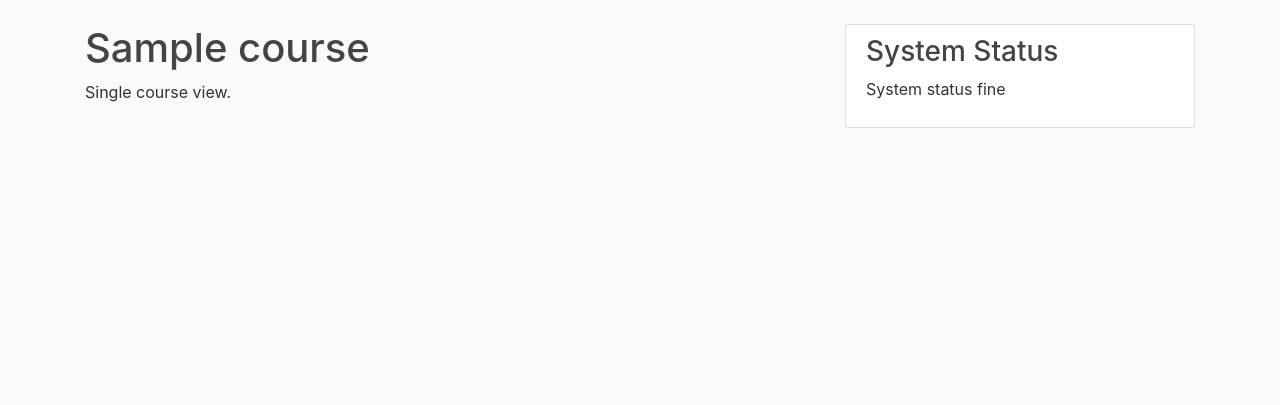
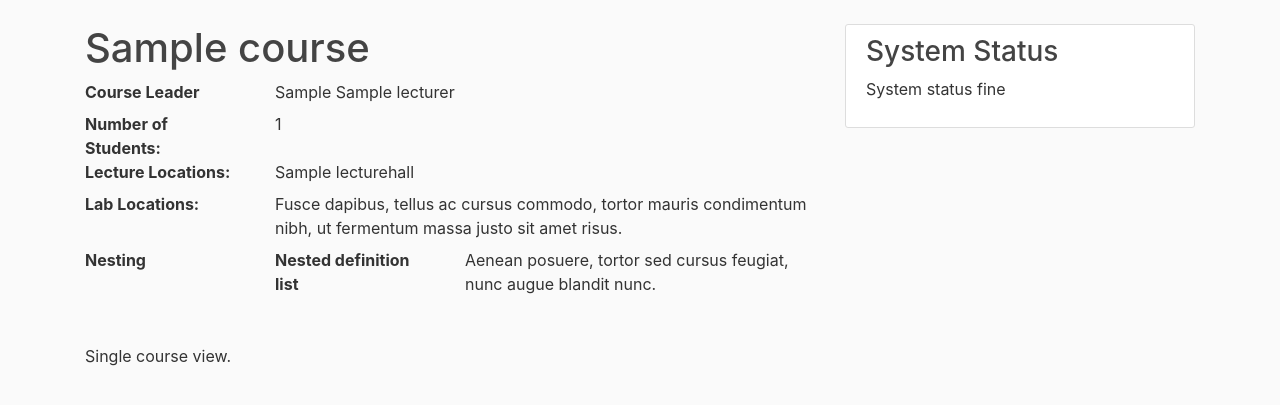
Before and after one commit to OlafSzmidt/attendance-arduino, a Django app: a page that uses requests/templates/requests/single_course.html in a window 1280 px wide. Shown: the part 56-461 px from the top of the page. Run offline with Django 3.2, Linux system fonts and the light colour scheme; a user stored in the database is signed in; tables that the repository leaves empty hold one stand-in row (values such as "Sample post"); some libraries are stand-ins or nearby versions.

Commit message:
Shows lecture halls now

```diff
--- a/requests/admin.py
+++ b/requests/admin.py
@@ -1,6 +1,6 @@
 from django.contrib import admin
 from requests.models import (Student, NFCCard, Event, Lecturer, Course,
-                             Attendance)
+                             Attendance, LectureHall)
 
 # Register your models here.
 admin.site.register(NFCCard)
@@ -9,3 +9,4 @@ admin.site.register(Lecturer)
 admin.site.register(Course)
 admin.site.register(Event)
 admin.site.register(Attendance)
+admin.site.register(LectureHall)
--- a/requests/models.py
+++ b/requests/models.py
@@ -38,13 +38,20 @@ class Lecturer(Person):
     these objects have a 1-1 relationship with a User.'''
     user = models.OneToOneField(User, null=True, on_delete=models.SET_NULL)
 
+class LectureHall(models.Model):
+    '''A location model to be connected to courses to then view as options.'''
+    name = models.CharField(max_length=10, null=False)
+
+    def __str__(self):
+        return self.name
+
 class Course(models.Model):
     '''Course which is being taught by a single lecturer and attended by many
     students. Not to be confused with Event.'''
     title = models.CharField(max_length=40)
     leader = models.ForeignKey(Lecturer, blank=True, null=True, on_delete=models.SET_NULL)
     students = models.ManyToManyField(Student, blank=True)
-
+    lectures = models.ManyToManyField(LectureHall, blank=True)
     def __str__(self):
         return self.title
 
--- a/requests/templates/requests/single_course.html
+++ b/requests/templates/requests/single_course.html
@@ -3,5 +3,38 @@
 {% block content %}
   <h1> {{course.title}} </h1>
 
+  <dl class="row">
+  <dt class="col-sm-3">Course Leader</dt>
+  <dd class="col-sm-9">{{ course.leader }}</dd>
+
+  <dt class="col-sm-3">Number of Students:</dt>
+  <dd class="col-sm-9">{{ course.students.count }}</dd>
+
+  <dt class="col-sm-3">Lecture Locations: </dt>
+  <dd class="col-sm-9">
+    <!-- Don't show a comma after last item -->
+    {% for lecture_hall in lecture_halls %}
+      {% if forloop.last %}
+        {{ lecture_hall }}
+      {% else %}
+        {{ lecture_hall }},
+      {% endif %}
+    {% endfor %}
+  </dd>
+
+
+  <dt class="col-sm-3">Lab Locations: </dt>
+  <dd class="col-sm-9">Fusce dapibus, tellus ac cursus commodo, tortor mauris condimentum nibh, ut fermentum massa justo sit amet risus.</dd>
+
+  <dt class="col-sm-3">Nesting</dt>
+  <dd class="col-sm-9">
+    <dl class="row">
+      <dt class="col-sm-4">Nested definition list</dt>
+      <dd class="col-sm-8">Aenean posuere, tortor sed cursus feugiat, nunc augue blandit nunc.</dd>
+    </dl>
+  </dd>
+</dl>
+
+
   Single course view.
 {% endblock content %}
--- a/requests/views.py
+++ b/requests/views.py
@@ -94,4 +94,4 @@ def cardScanView(request):
 @login_required
 def viewCourseView(request, course_title):
     course = Course.objects.filter(title=course_title).first()
-    return render(request, 'requests/single_course.html', {'course': course})
+    return render(request, 'requests/single_course.html', {'course': course, 'lecture_halls': course.lectures.all()})
```
Also changed, not shown: requests/migrations/0007_auto_20181205_2015.py (added).
